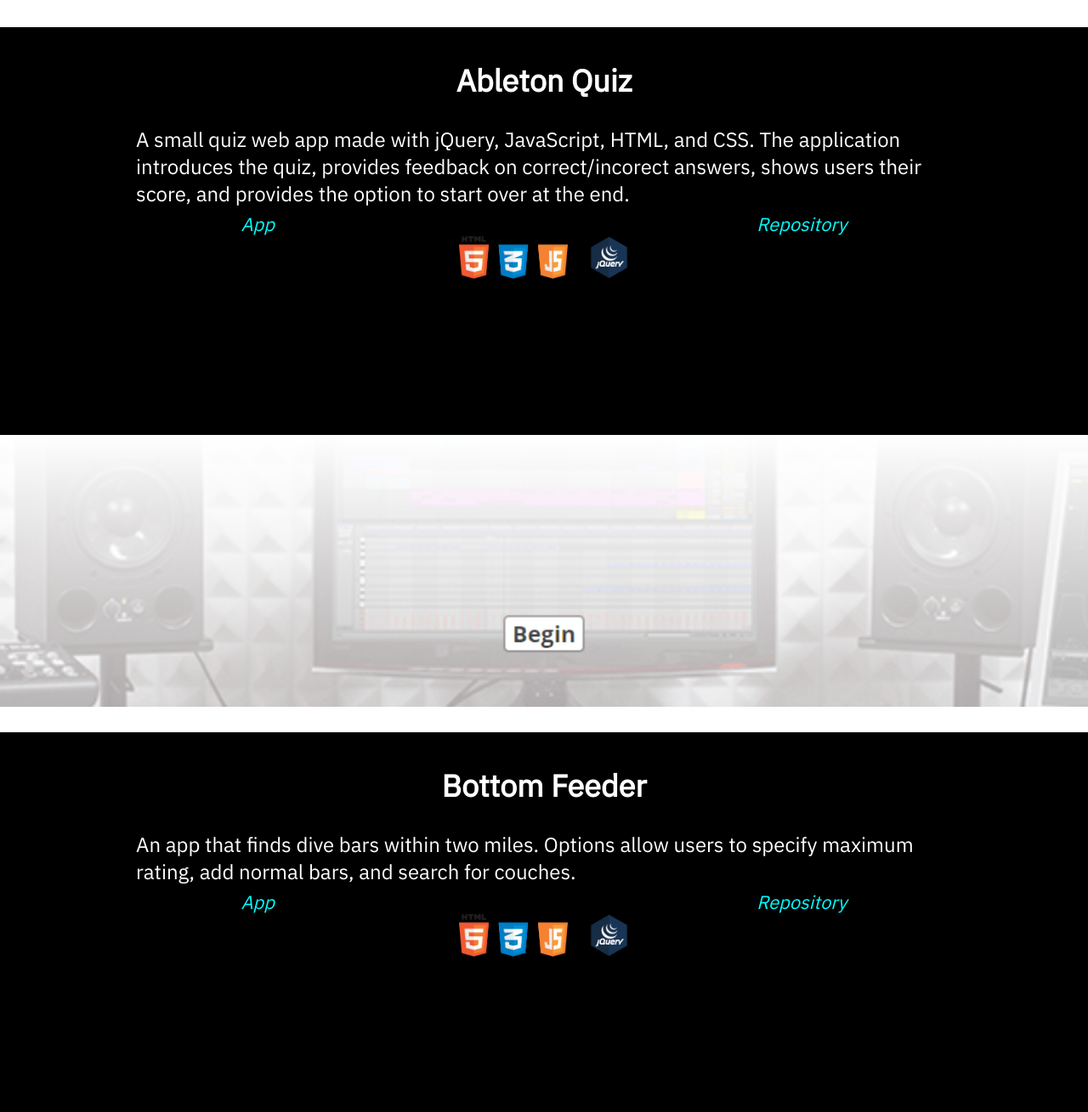
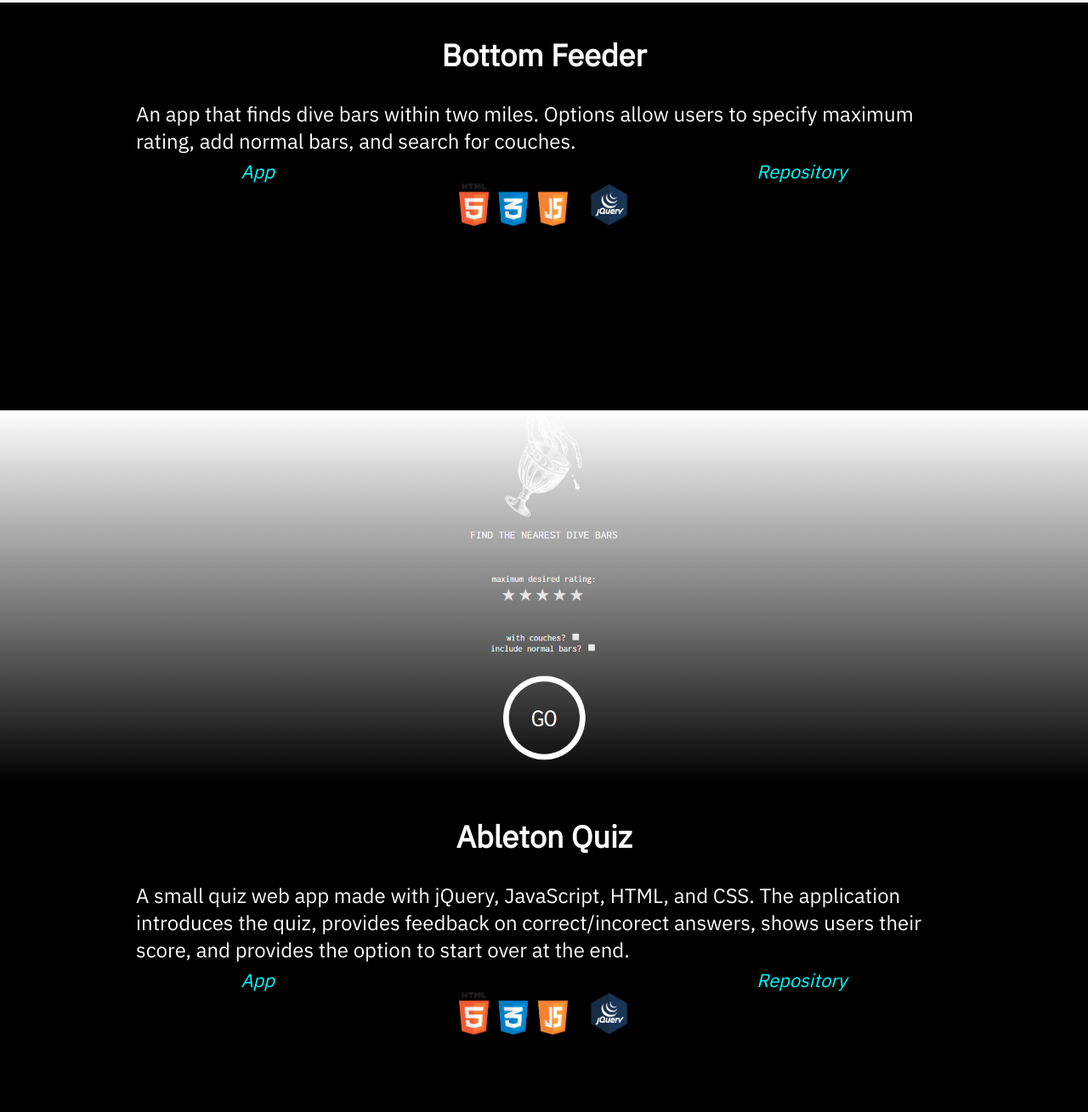
Before and after one commit to bryceklund/portfolio-website-old, a plain HTML site: page index.html in a window 1280 px wide. Shown: the part 851-2160 px from the top of the page at 85% size. Drawn offline with nearby package versions, Linux system fonts and the light colour scheme; some packages are replaced by stand-ins of ours; a script that the page names is missing.

Commit message:
added bottom feeder

```diff
--- a/index.html
+++ b/index.html
@@ -23,22 +23,9 @@
             <p>Hi, I'm Bryce. I live for creative problem solving, technical building, and aesthetics. Having an idea is a mere fraction of the puzzle — elegant drafting, streamlined implementation, and peer-checked revision are all core elements of a magnificent project. These concepts extend far beyond the reaches of coding; they affect my art and my life.  I love all parts of the stack, but with my experience as a producer and an RMM administrator, I have a particular fixation with the back end.</p>
         </section>
         <div class="projects-link-container">
-            <a href="#project1" class="projects-link">v <span class="projects-text">PROJECTS</span> v</a>
+            <a href="#project2" class="projects-link">v <span class="projects-text">PROJECTS</span> v</a>
         </div>
     </main>
-    <section class='project' id="project1" role="document">
-        <h2 class="project-header">Ableton Quiz</h2>
-        <p class="project-description">A small quiz web app made with jQuery, JavaScript, HTML, and CSS. The application introduces the quiz, provides feedback on correct/incorect answers, shows users their score, and provides the option to start over at the end.</p>
-        <div class="app-links">
-            <a href="https://bryceklund.github.io/quiz-app/" target="_blank">App</a>
-            <a href="https://github.com/bryceklund/quiz-app" target="_blank">Repository</a>
-        </div>
-        <div class="tech-icons">
-            <img src="pictures/html+css+js.png" alt="HTML, CSS, and JS">
-            <img src="pictures/jquery-icon-png-28.jpg" alt="jQuery">
-        </div>
-    </section>
-    <div class='project1-bg'></div>
     <section class="project" id="project2" role="document">
         <h2 class="project-header">Bottom Feeder</h2>
         <p class="project-description">An app that finds dive bars within two miles. Options allow users to specify maximum rating, add normal bars, and search for couches.</p>
@@ -52,7 +39,19 @@
         </div>
         </section>
         <div class="project2-bg"></div>
-
+        <section class='project' id="project1" role="document">
+            <h2 class="project-header">Ableton Quiz</h2>
+            <p class="project-description">A small quiz web app made with jQuery, JavaScript, HTML, and CSS. The application introduces the quiz, provides feedback on correct/incorect answers, shows users their score, and provides the option to start over at the end.</p>
+            <div class="app-links">
+                <a href="https://bryceklund.github.io/quiz-app/" target="_blank">App</a>
+                <a href="https://github.com/bryceklund/quiz-app" target="_blank">Repository</a>
+            </div>
+            <div class="tech-icons">
+                <img src="pictures/html+css+js.png" alt="HTML, CSS, and JS">
+                <img src="pictures/jquery-icon-png-28.jpg" alt="jQuery">
+            </div>
+        </section>
+        <div class='project1-bg'></div>
 <script src="https://code.jquery.com/jquery-3.2.1.min.js"></script>
 <script src="https://cdn.jsdelivr.net/npm/jquery.scrollto@2.1.2/jquery.scrollTo.min.js"></script>
 <script src="script.js" type="text/javascript"></script>
--- a/script.js
+++ b/script.js
@@ -18,7 +18,7 @@
 $('.projects-link').click(function(e) {
     e.preventDefault();
     $('body, html').animate({
-        scrollTop: $('#project1').offset().top
+        scrollTop: $('#project2').offset().top
     }, 1000);
 });
 
--- a/styles.css
+++ b/styles.css
@@ -98,6 +98,7 @@ a {
 .project-header {
     font-size: 36px;
     padding-top: 3%;
+    margin-top: 0;
 }
 
 .project-description {
@@ -124,7 +125,7 @@ a {
         url("pictures/ableton\ quiz.png");
     background-position: center;
     background-repeat: no-repeat;
-    background-size: 200vmax;
+    background-size: cover;
     background-attachment: fixed;
     background-position-y: 100%;
     height: 25vh;
@@ -138,10 +139,10 @@ a {
         url("pictures/bottom-feeder.png");
     background-position: center;
     background-repeat: no-repeat;
-    background-size: 200vmax;
     background-attachment: fixed;
     background-position-y: 100%;
-    height: 25vh;
+    height: 55vh;
+    background-size: cover;
 }
 
 .app-links {
```
Also changed, not shown: pictures/bottom-feeder.png (added).
